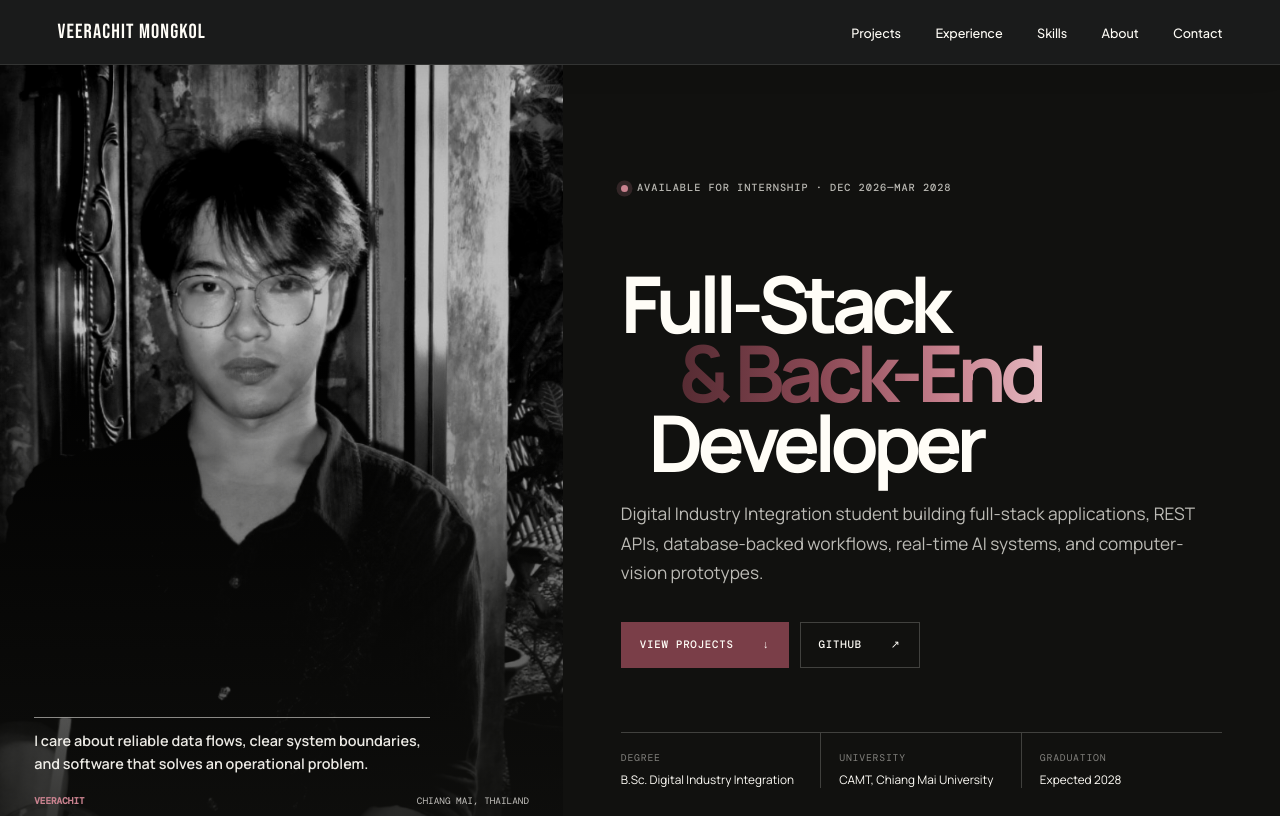
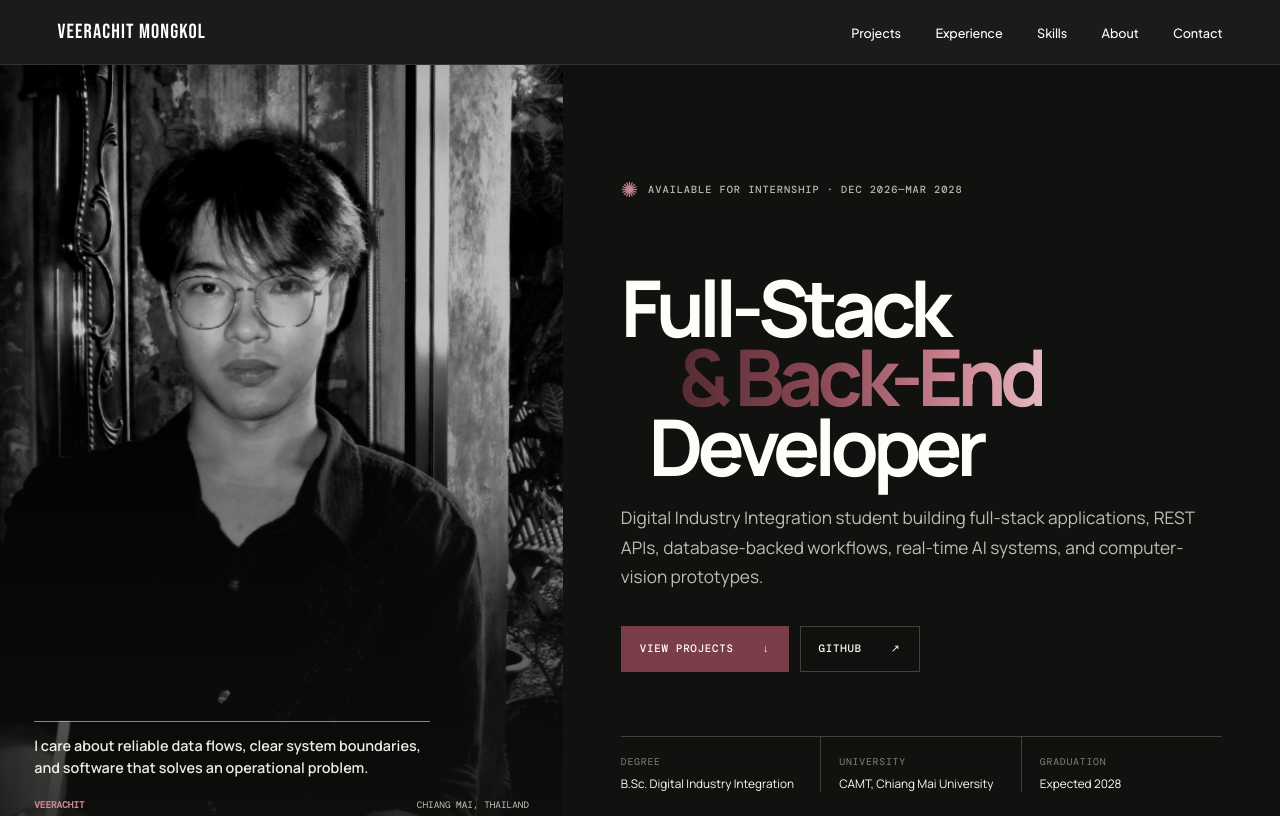
Before and after one commit to CutieCat8/PortFolioWebsite, a website: page index.html in a window 1280 px wide. Shown: the top 816 px of the page. Drawn offline with nearby package versions, Linux system fonts and the light colour scheme.

Commit message:
style: replace availability dot with a sparkle glyph

```diff
--- a/index.html
+++ b/index.html
@@ -56,7 +56,7 @@
   <main id="main-content">
     <section class="hero" aria-labelledby="hero-title">
       <div class="hero-copy">
-        <p class="eyebrow"><span class="signal" aria-hidden="true"></span> Available for internship · Dec 2026—Mar 2028</p>
+        <p class="eyebrow"><span class="signal" aria-hidden="true">✺</span> Available for internship · Dec 2026—Mar 2028</p>
         <h1 id="hero-title">
           <span class="hero-line">Full-Stack</span>
           <span class="hero-line hero-line-accent">&amp; Back-End</span>
--- a/style.css
+++ b/style.css
@@ -255,11 +255,9 @@ img {
 }
 
 .signal {
-  width: 8px;
-  height: 8px;
-  border-radius: 50%;
-  background: var(--signal);
-  box-shadow: 0 0 0 5px rgba(201, 130, 143, 0.18);
+  color: var(--signal);
+  font-size: 2em;
+  line-height: 1;
 }
 
 .hero h1 {
```
